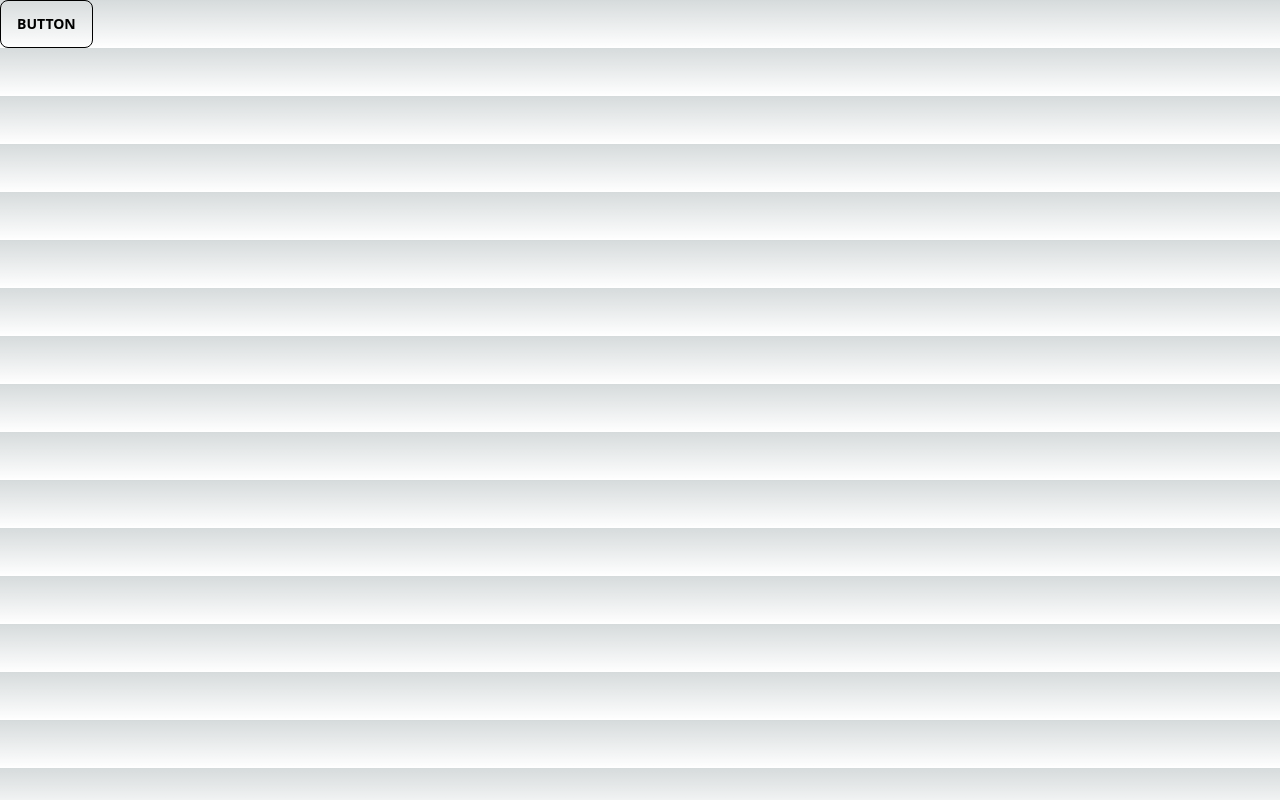
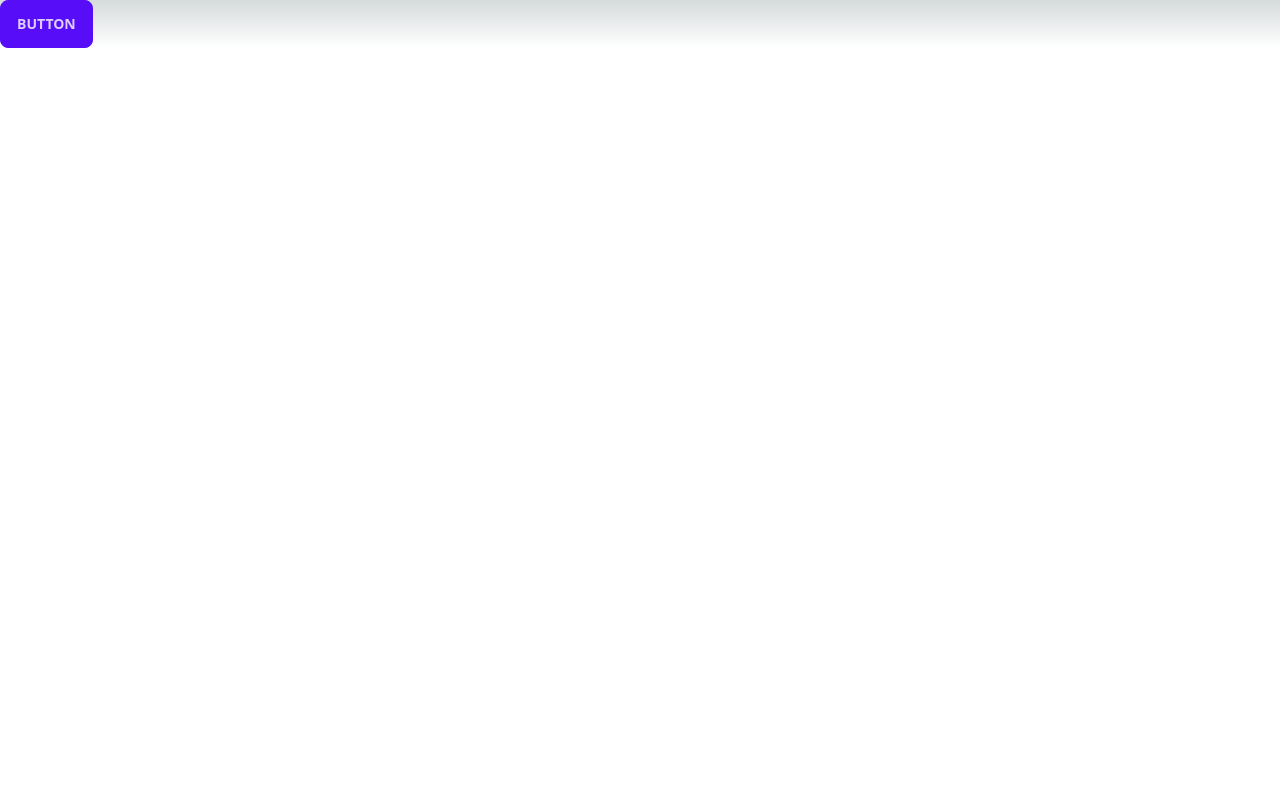
Before and after one commit to Tampoka/next.js_tailwind_theming, a Next.js app: page / in a window 1280 px wide. Built offline with nearby package versions, Linux system fonts and the light colour scheme.

Commit message:
Add themes.

```diff
--- a/tailwind.config.js
+++ b/tailwind.config.js
@@ -1,3 +1,5 @@
+const themes = require("./src/Themes/index");
+
 module.exports = {
     content: ["{pages,src}/**/*.{js,ts,jsx,tsx}"],
     darkMode: "class",
@@ -5,6 +7,6 @@ module.exports = {
     theme: ["dark"],
     plugins: [require("daisyui")],
     daisyui: {
-        themes: [],
+        themes: [{...themes}],
     },
 }
```
